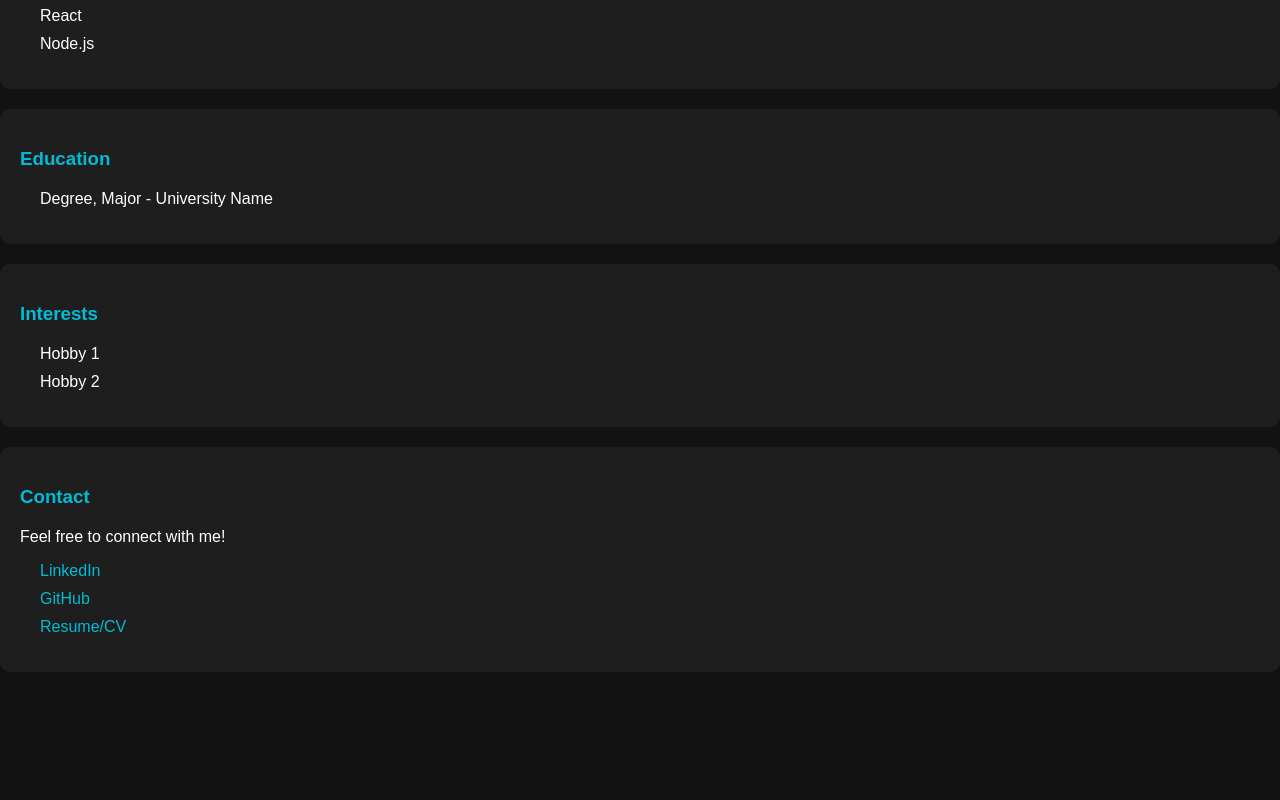
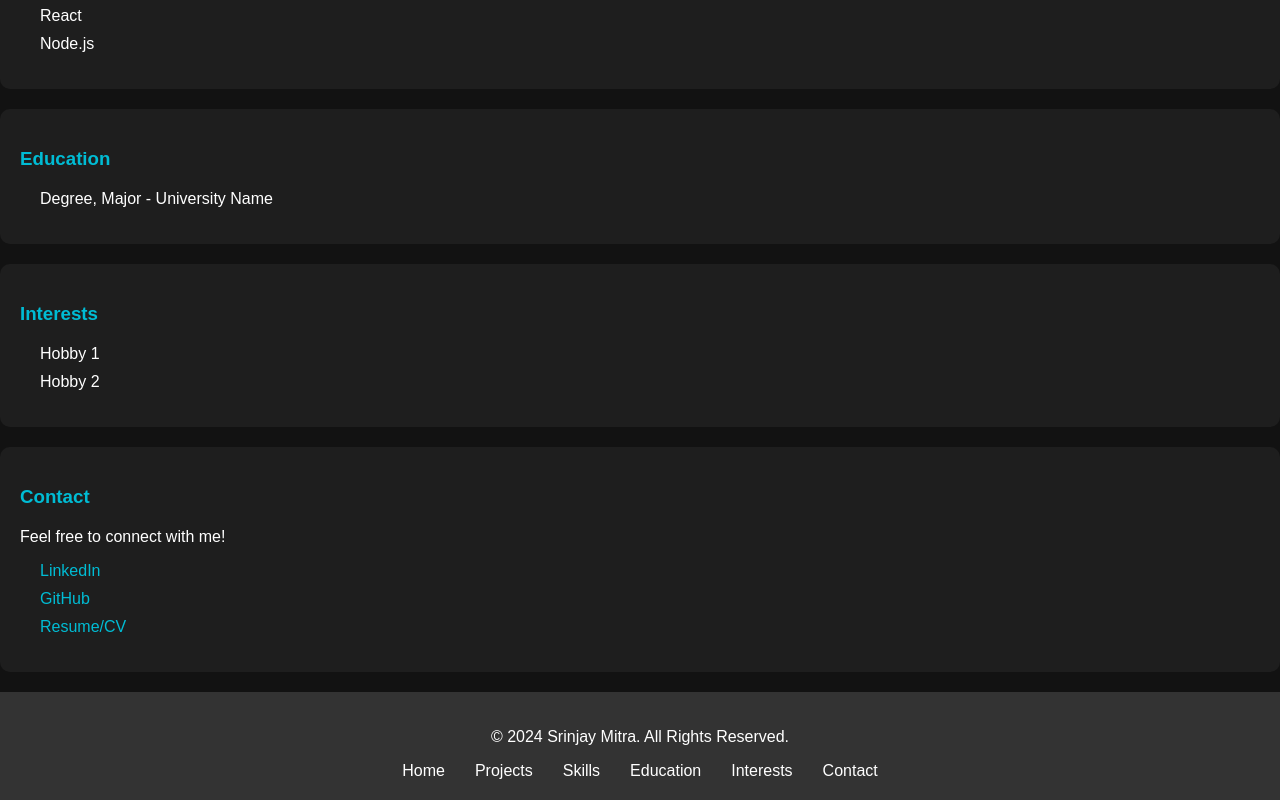
Before and after one commit to SrinjayMitra/SrinjayMitra.github.io, a React (Create React App) app: page / in a window 1280 px wide. Shown: the part 697-1497 px from the top of the page. Before the commit the page ends 1389 px from the top, so only its background shows below. Built offline with nearby package versions, Linux system fonts and the light colour scheme.

Commit message:
added the foooter section

```diff
--- a/src/App.js
+++ b/src/App.js
@@ -6,7 +6,7 @@ import Skills from './components/Skills';
 import Education from './components/Education';
 import Interests from './components/Interests';
 import Contact from './components/Contact';
-// import Footer from './components/Footer';
+import Footer from './components/Footer';
 import './App.css';
 
 const App = () => {
@@ -19,7 +19,7 @@ const App = () => {
       <Education />
       <Interests />
       <Contact />
-     {/* <Footer /> */}
+      <Footer />
     </div>
   );
 };
--- /dev/null
+++ b/src/components/Footer.css
@@ -0,0 +1,32 @@
+/* Footer.css */
+.footer {
+    background-color: #333; /* Change this to your desired background color */
+    color: white; /* Change this to your desired text color */
+    padding: 20px;
+    text-align: center;
+  }
+
+  .footer-content {
+    max-width: 800px;
+    margin: 0 auto;
+  }
+
+  .footer-links {
+    list-style: none;
+    padding: 0;
+    margin: 10px 0 0 0;
+  }
+
+  .footer-links li {
+    display: inline;
+    margin: 0 15px;
+  }
+
+  .footer-links a {
+    color: white; /* Change this to your desired link color */
+    text-decoration: none;
+  }
+
+  .footer-links a:hover {
+    text-decoration: underline; /* Add hover effect */
+  }
--- /dev/null
+++ b/src/components/Footer.js
@@ -0,0 +1,23 @@
+// Footer.js
+import React from 'react';
+import './Footer.css'; // Import your CSS file for styling
+
+const Footer = () => {
+  return (
+    <footer className="footer">
+      <div className="footer-content">
+        <p>&copy; {new Date().getFullYear()} Srinjay Mitra. All Rights Reserved.</p>
+        <ul className="footer-links">
+          <li><a href="/portfolio">Home</a></li>
+          <li><a href="/projects">Projects</a></li>
+          <li><a href="/skills">Skills</a></li>
+          <li><a href="/education">Education</a></li>
+          <li><a href="/interests">Interests</a></li>
+          <li><a href="/contact">Contact</a></li>
+        </ul>
+      </div>
+    </footer>
+  );
+};
+
+export default Footer;
```
